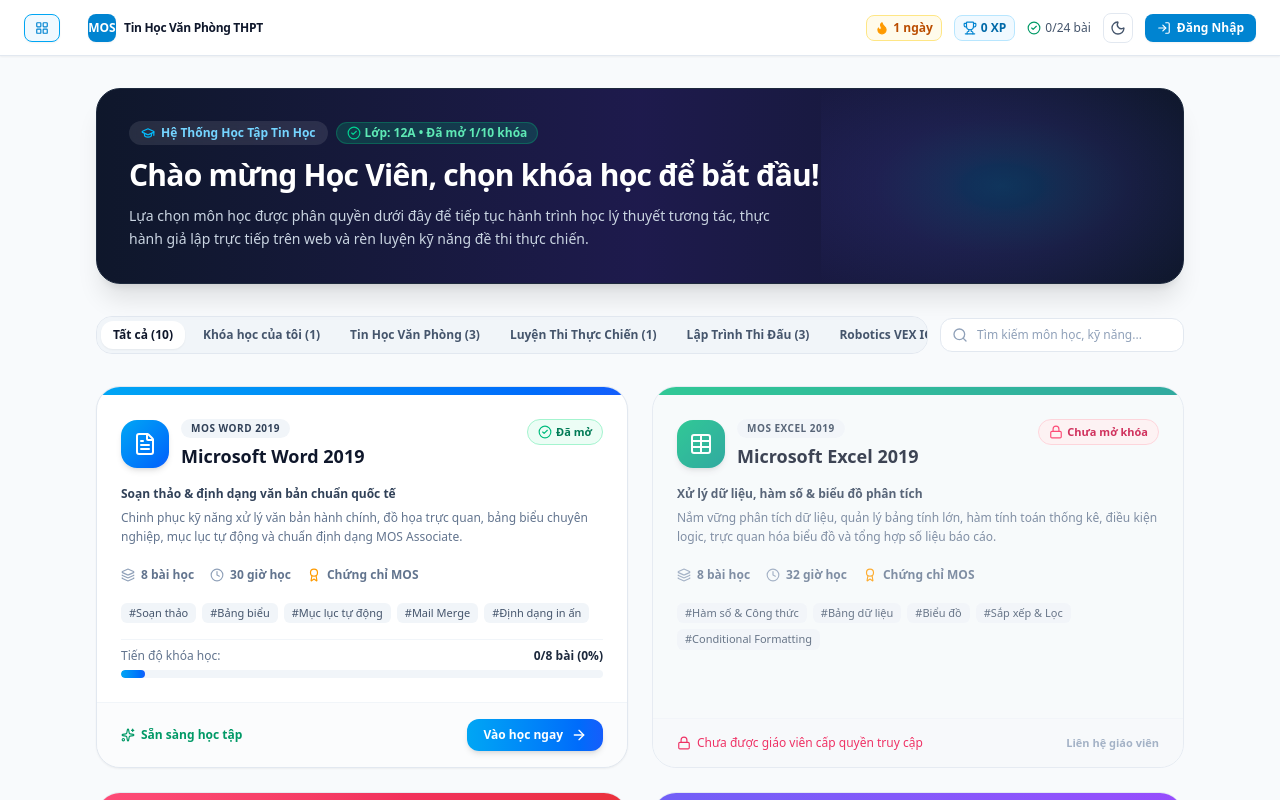
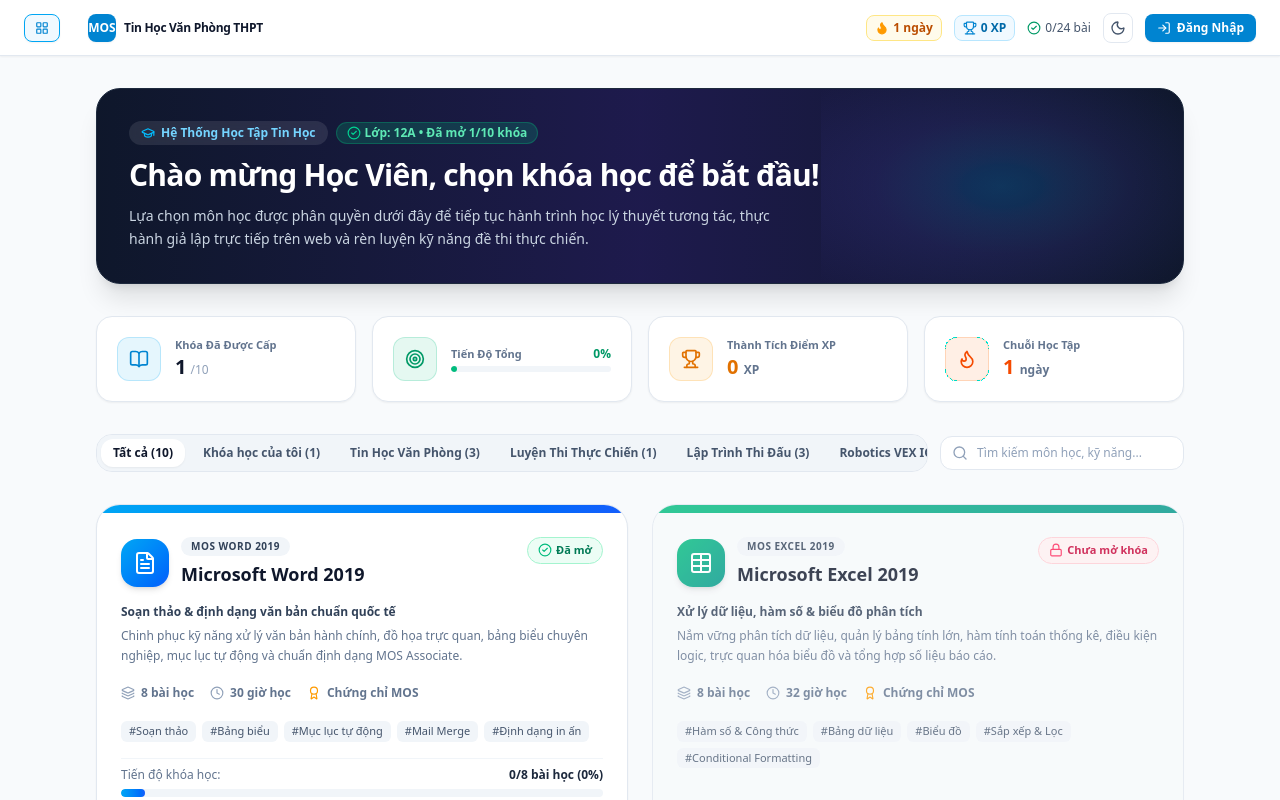
Before and after one commit to nhatV0/thpt-office-interactive, a React (Vite) app: page / in a window 1280 px wide. Both pictures are taken after a click on the button "Khám Phá Khóa Học". Shown: the top 800 px of the page. Built offline with nearby package versions, Linux system fonts and the light colour scheme.

Commit message:
feat: student achievements dashboard, overall progress bar and course completion tracking

```diff
--- a/src/App.tsx
+++ b/src/App.tsx
@@ -40,6 +40,7 @@
       const saved = localStorage.getItem(sessionStateKey);
       if (saved) {
         const parsed = JSON.parse(saved);
+        // If user is student or has explicit preference, load saved view; default is always 'courses'
         if (parsed.viewMode) return parsed.viewMode;
       }
     } catch {
@@ -134,18 +135,24 @@
       // ignore
     }
   }, [viewMode, activeCourseId, activeModuleId, activeLessonId, cpState, roboticsLessonId, sessionStateKey]);
-
   // Unauthenticated user: show LandingPage by default; show LoginPage when user clicks login or modal
   if (!currentUser && !isGuestExploring) {
     if (showLoginModal) {
-      return <LoginPage onBackToLanding={() => setShowLoginModal(false)} />;
+      return (
+        <LoginPage
+          onBackToLanding={() => setShowLoginModal(false)}
+        />
+      );
     }
     return (
       <LandingPageView
         onLoginClick={() => setShowLoginModal(true)}
         darkMode={darkMode}
         onToggleDarkMode={() => setDarkMode(prev => !prev)}
-        onExploreCourses={() => setIsGuestExploring(true)}
+        onExploreCourses={() => {
+          setViewMode('courses');
+          setIsGuestExploring(true);
+        }}
       />
     );
   }
--- a/src/components/views/CourseSelectionView.tsx
+++ b/src/components/views/CourseSelectionView.tsx
@@ -5,6 +5,9 @@
 import type { CourseDefinition } from '../../types/course';
 import {
   Sparkles,
+  Trophy,
+  Flame,
+  Target,
   BookOpen,
   CheckCircle2,
   Lock,
@@ -105,9 +108,42 @@
     });
   }, [searchQuery, activeFilter, allowedCourses]);
 
-  const myCoursesCount = useMemo(() => {
-    return COURSES_REGISTRY.filter(c => isCourseUnlocked(c.id)).length;
+  const myCourses = useMemo(() => {
+    return COURSES_REGISTRY.filter(c => isCourseUnlocked(c.id));
   }, [allowedCourses]);
+
+  const myCoursesCount = myCourses.length;
+
+  // Overall student progress computation
+  const overallStats = useMemo(() => {
+    let totalUnitsAcrossCourses = 0;
+    let completedUnitsAcrossCourses = 0;
+    let inProgressCount = 0;
+    let completedCoursesCount = 0;
+
+    myCourses.forEach(c => {
+      const p = calculateCourseProgress(c.id);
+      totalUnitsAcrossCourses += p.total;
+      completedUnitsAcrossCourses += p.completed;
+      if (p.percentage === 100) {
+        completedCoursesCount++;
+      } else if (p.completed > 0) {
+        inProgressCount++;
+      }
+    });
+
+    const overallPercent = totalUnitsAcrossCourses > 0
+      ? Math.min(100, Math.round((completedUnitsAcrossCourses / totalUnitsAcrossCourses) * 100))
+      : 0;
+
+    return {
+      totalUnits: totalUnitsAcrossCourses,
+      completedUnits: completedUnitsAcrossCourses,
+      inProgressCount,
+      completedCoursesCount,
+      overallPercent
+    };
+  }, [myCourses, calculateCourseProgress]);
 
   return (
     <div className="max-w-6xl mx-auto p-4 sm:p-8 space-y-8 animate-fadeIn">
@@ -157,6 +193,79 @@
         <div className="absolute right-0 top-0 bottom-0 w-1/3 bg-radial from-sky-500/20 via-indigo-500/10 to-transparent pointer-events-none" />
       </div>
 
+      {/* Student Progress & Achievement Dashboard Cards */}
+      <div className="grid grid-cols-2 lg:grid-cols-4 gap-3 sm:gap-4">
+        {/* Card 1: Khóa Đã Đăng Ký */}
+        <div className="p-4 sm:p-5 rounded-2xl bg-white dark:bg-slate-900 border border-slate-200 dark:border-slate-800 shadow-xs flex items-center gap-3.5">
+          <div className="w-10 h-10 sm:w-11 sm:h-11 rounded-xl bg-sky-500/10 text-sky-600 dark:text-sky-400 border border-sky-500/20 flex items-center justify-center shrink-0">
+            <BookOpen className="w-5 h-5" />
+          </div>
+          <div className="min-w-0">
+            <span className="text-[11px] font-semibold text-slate-500 dark:text-slate-400 block truncate">
+              Khóa Đã Được Cấp
+            </span>
+            <div className="flex items-baseline gap-1">
+              <span className="text-lg sm:text-xl font-black text-slate-900 dark:text-white">
+                {myCoursesCount}
+              </span>
+              <span className="text-xs text-slate-400">/{COURSES_REGISTRY.length}</span>
+            </div>
+          </div>
+        </div>
+
+        {/* Card 2: Tiến Độ Tổng Thể */}
+        <div className="p-4 sm:p-5 rounded-2xl bg-white dark:bg-slate-900 border border-slate-200 dark:border-slate-800 shadow-xs flex items-center gap-3.5">
+          <div className="w-10 h-10 sm:w-11 sm:h-11 rounded-xl bg-emerald-500/10 text-emerald-600 dark:text-emerald-400 border border-emerald-500/20 flex items-center justify-center shrink-0">
+            <Target className="w-5 h-5" />
+          </div>
+          <div className="min-w-0 flex-1">
+            <div className="flex items-center justify-between mb-1">
+              <span className="text-[11px] font-semibold text-slate-500 dark:text-slate-400 block truncate">
+                Tiến Độ Tổng
+              </span>
+              <span className="text-xs font-bold text-emerald-600 dark:text-emerald-400">
+                {overallStats.overallPercent}%
+              </span>
+            </div>
+            <div className="w-full h-1.5 rounded-full bg-slate-100 dark:bg-slate-800 overflow-hidden">
+              <div
+                className="h-full rounded-full bg-emerald-500 transition-all duration-300"
+                style={{ width: `${Math.max(4, overallStats.overallPercent)}%` }}
+              />
+            </div>
+          </div>
+        </div>
+
+        {/* Card 3: Điểm Tích Lũy XP */}
+        <div className="p-4 sm:p-5 rounded-2xl bg-white dark:bg-slate-900 border border-slate-200 dark:border-slate-800 shadow-xs flex items-center gap-3.5">
+          <div className="w-10 h-10 sm:w-11 sm:h-11 rounded-xl bg-amber-500/10 text-amber-600 dark:text-amber-400 border border-amber-500/20 flex items-center justify-center shrink-0">
+            <Trophy className="w-5 h-5" />
+          </div>
+          <div className="min-w-0">
+            <span className="text-[11px] font-semibold text-slate-500 dark:text-slate-400 block truncate">
+              Thành Tích Điểm XP
+            </span>
+            <span className="text-lg sm:text-xl font-black text-amber-600 dark:text-amber-400">
+              {currentUser?.xpPoints ?? 0} <span className="text-xs font-bold text-slate-500">XP</span>
+            </span>
+          </div>
+        </div>
+
+        {/* Card 4: Chuỗi Chuyên Cần */}
+        <div className="p-4 sm:p-5 rounded-2xl bg-white dark:bg-slate-900 border border-slate-200 dark:border-slate-800 shadow-xs flex items-center gap-3.5">
+          <div className="w-10 h-10 sm:w-11 sm:h-11 rounded-xl bg-orange-500/10 text-orange-600 dark:text-orange-400 border border-orange-500/20 flex items-center justify-center shrink-0">
+            <Flame className="w-5 h-5" />
+          </div>
+          <div className="min-w-0">
+            <span className="text-[11px] font-semibold text-slate-500 dark:text-slate-400 block truncate">
+              Chuỗi Học Tập
+            </span>
+            <span className="text-lg sm:text-xl font-black text-orange-600 dark:text-orange-400">
+              {currentUser?.streak ?? 1} <span className="text-xs font-bold text-slate-500">ngày</span>
+            </span>
+          </div>
+        </div>
+      </div>
       {/* Filter and Search Bar */}
       <div className="flex flex-col sm:flex-row items-stretch sm:items-center justify-between gap-3">
         {/* Category Tabs */}
@@ -349,13 +458,13 @@
                   ))}
                 </div>
 
-                {/* Progress Bar if unlocked */}
-                {isUnlocked && (course.kind === 'curriculum' || course.kind === 'programming') && (
+                {/* Progress Bar for ALL unlocked courses */}
+                {isUnlocked && (
                   <div className="space-y-1.5 pt-2 border-t border-slate-100 dark:border-slate-800">
                     <div className="flex items-center justify-between text-xs">
                       <span className="text-slate-500 dark:text-slate-400 font-medium">Tiến độ khóa học:</span>
                       <span className="font-bold text-slate-800 dark:text-slate-200">
-                        {progress.completed}/{progress.total} bài ({progress.percentage}%)
+                        {progress.completed}/{progress.total} {course.kind === 'robotics' ? 'thử thách' : course.unitLabel} ({progress.percentage}%)
                       </span>
                     </div>
                     <div className="w-full h-2 rounded-full bg-slate-100 dark:bg-slate-800 overflow-hidden">
--- a/src/context/LearningContext.tsx
+++ b/src/context/LearningContext.tsx
@@ -294,6 +294,19 @@
     }
 
     // For practice exams course
+    if (courseDef.kind === 'practice') {
+      try {
+        const storageKeyPractice = `mos_practice_${courseId}_done`;
+        const doneMap = JSON.parse(localStorage.getItem(storageKeyPractice) || '{}');
+        const completed = Object.values(doneMap).filter(Boolean).length;
+        const total = courseDef.totalUnits || 5;
+        const percentage = Math.min(100, Math.round((completed / total) * 100));
+        return { completed, total, percentage };
+      } catch {
+        return { completed: 0, total: courseDef.totalUnits || 5, percentage: 0 };
+      }
+    }
+
     const total = courseDef.totalUnits || 5;
     const completed = 0;
     return {
@@ -302,7 +315,6 @@
       percentage: 0
     };
   };
-
   const completedCount = Object.values(userProgress).filter(
     p => p.theoryCompleted && p.practiceCompleted && p.quizCompleted
   ).length;
```
